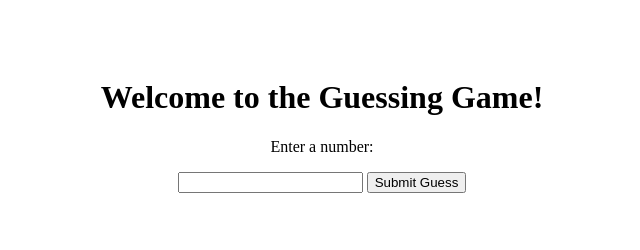
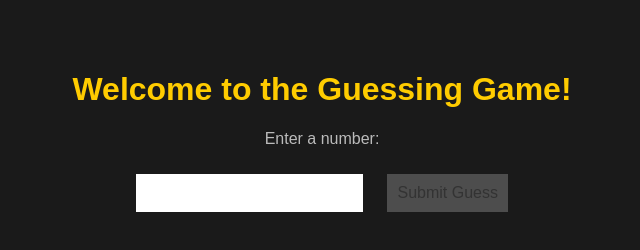
Before and after one commit to M4aXim/Igra, a plain HTML site: page index.html in a window 1280 px wide. Shown: the whole page, without its empty margins (318-958 px from the left). Drawn offline with Linux system fonts and the light colour scheme.

Commit message:
Update index.html

```diff
--- a/index.html
+++ b/index.html
@@ -6,8 +6,37 @@
   <title>Guessing Game</title>
   <style>
     body {
+      background-color: #1a1a1a; /* Dark background */
+      color: #fff; /* Light text color */
+      font-family: 'Arial', sans-serif; /* Custom font */
       text-align: center;
       padding: 50px;
+      margin: 0;
+    }
+
+    h1 {
+      color: #ffcc00; /* Mysterious yellow */
+    }
+
+    p {
+      color: #bbb; /* Subdued text color */
+    }
+
+    input, button {
+      padding: 10px;
+      margin: 10px;
+      border: none;
+      font-size: 16px;
+      color: #333; /* Dark text color for input and button */
+    }
+
+    button {
+      background-color: #4d4d4d; /* Dark gray button background */
+      cursor: pointer;
+    }
+
+    button:hover {
+      background-color: #666; /* Slightly lighter gray on hover */
     }
   </style>
 </head>
```
